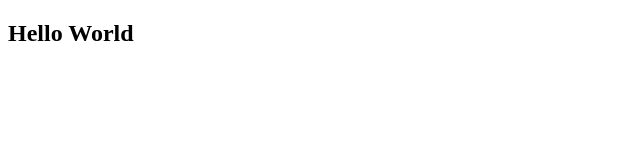
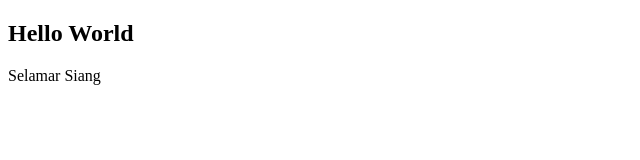
Before and after one commit to huda-addelson/rebase, a plain HTML site: page index.html in a window 1280 px wide. Shown: the whole page, without its empty margins (0-640 px from the left). Drawn offline with Linux system fonts and the light colour scheme.

Commit message:
tambah master

```diff
--- a/index.html
+++ b/index.html
@@ -8,5 +8,6 @@
   </head>
   <body>
     <h2>Hello World</h2>
+    <p>Selamar Siang</p>
   </body>
 </html>
```
